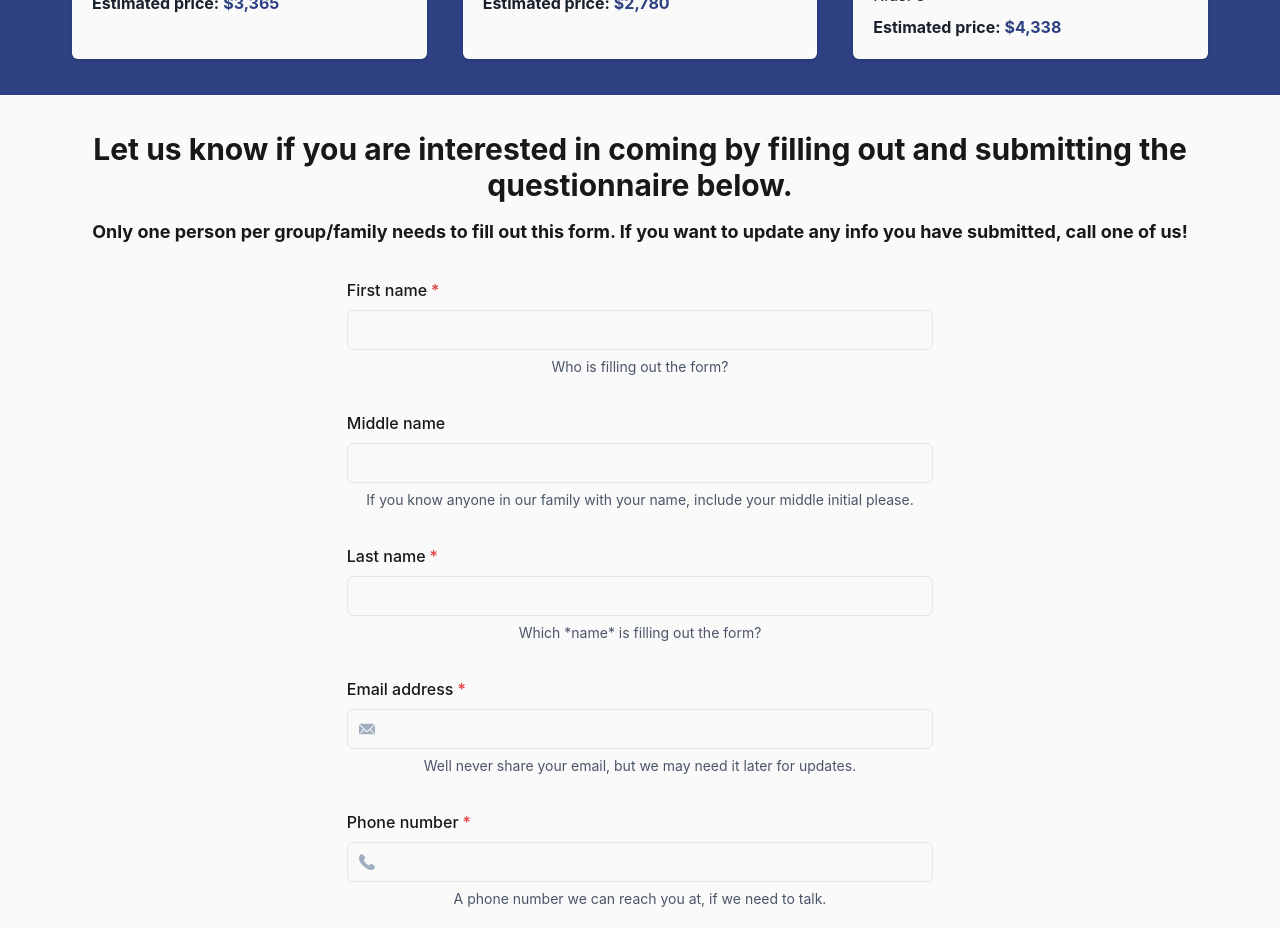
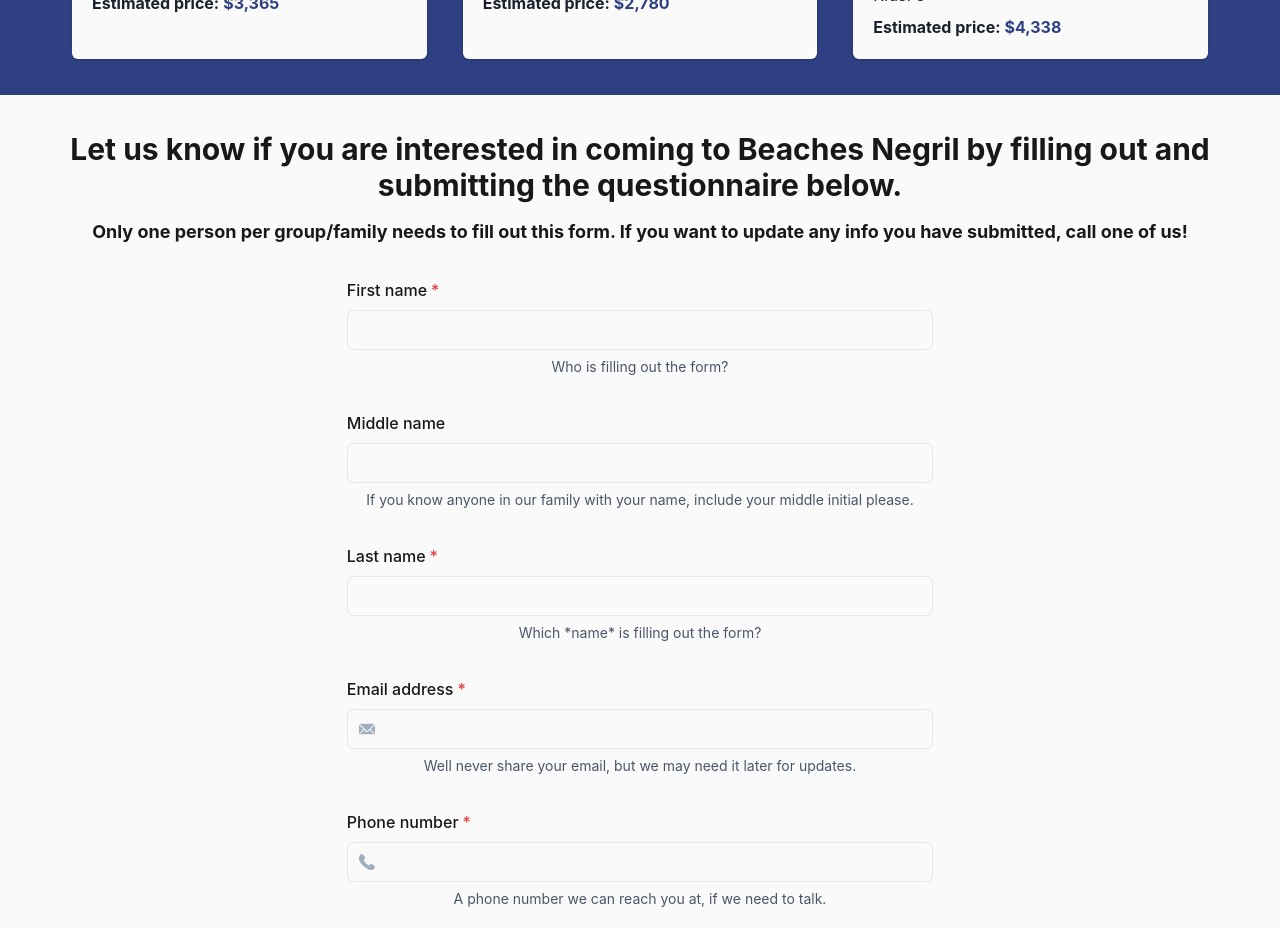
Before and after one commit to Amonteverde04/MailingList, a Next.js app: page / in a window 1280 px wide. Shown: the part 1400-2328 px from the top of the page. Built offline with nearby package versions, Linux system fonts and the light colour scheme.

Commit message:
Adding some more details

```diff
--- a/src/components/mailingList.js
+++ b/src/components/mailingList.js
@@ -197,7 +197,7 @@
         </AlertDialog>
 
         <Heading as={"h2"} size={"lg"} id="questionnaireHeading">
-          Let us know if you are interested in coming by filling out and submitting the questionnaire below.
+          Let us know if you are interested in coming to Beaches Negril by filling out and submitting the questionnaire below.
           <Text marginTop={"18px"} fontSize={"lg"}>Only one person per group/family needs to fill out this form. If you want to update any info you have submitted, call one of us!</Text>
         </Heading>
 
```
